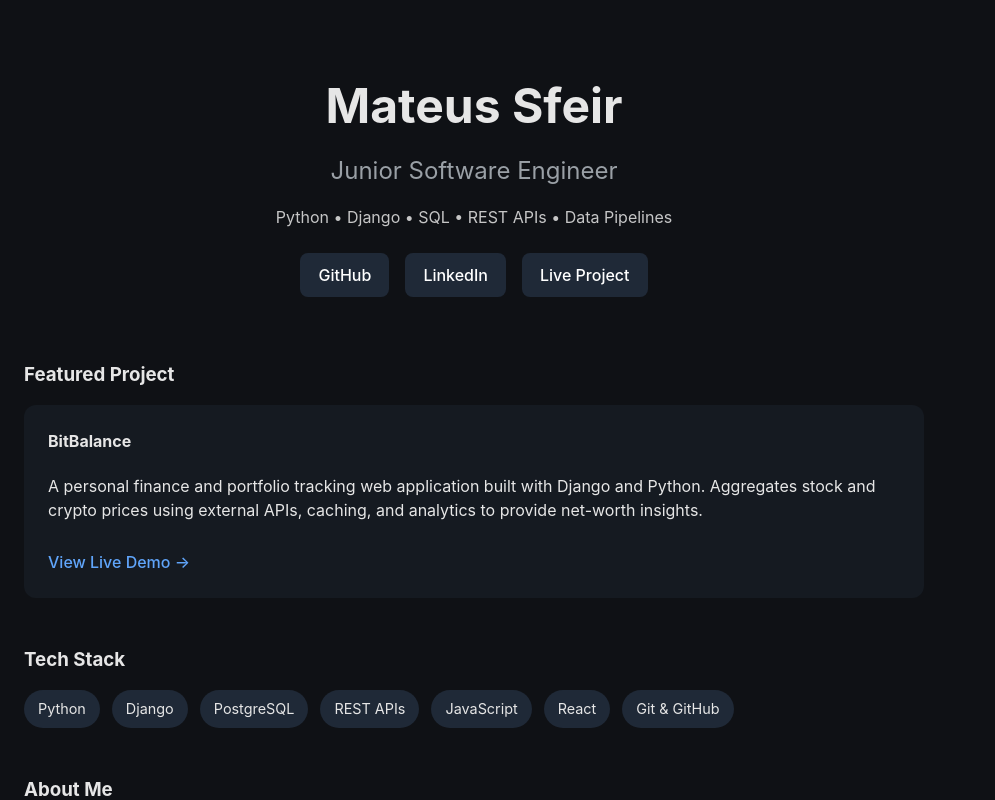
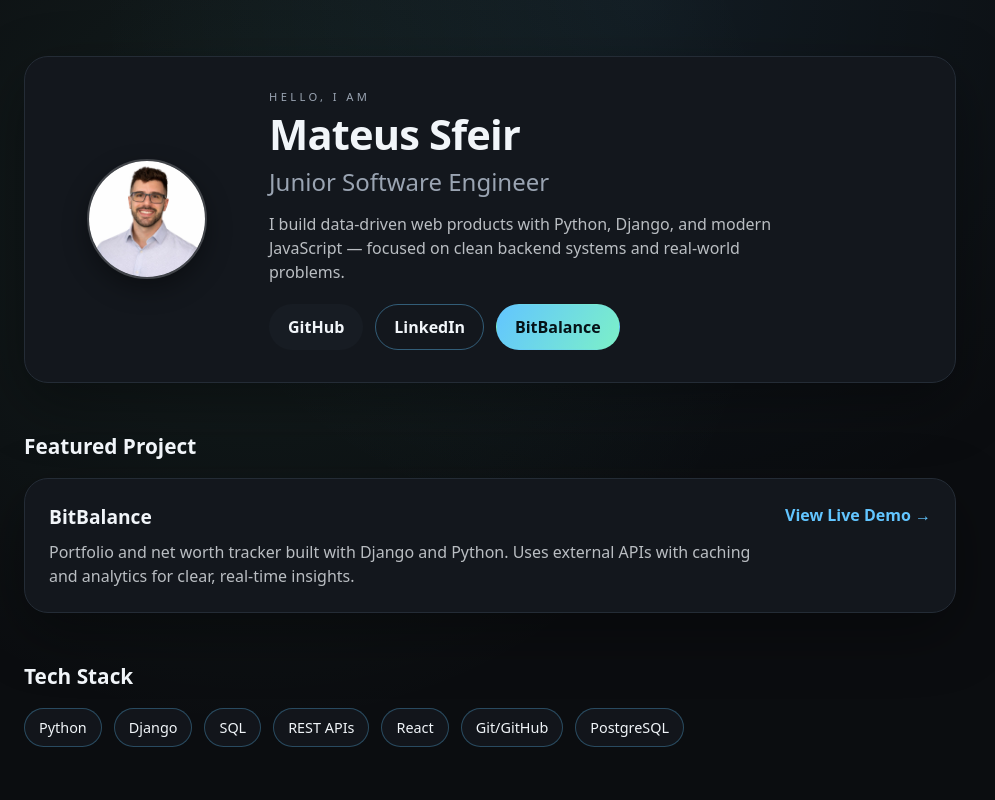
Before and after one commit to mateussfeir/portfolio, a React (Vite) app: page / in a window 1280 px wide. Shown: the top 800 px of the page, without its empty margins (0-995 px from the left). Built offline with nearby package versions, Linux system fonts and the light colour scheme.

Commit message:
Update portfolio landing page

```diff
--- a/src/App.css
+++ b/src/App.css
@@ -1,114 +1,223 @@
-/* Global */
+:root {
+  color-scheme: dark;
+  --bg: #0b0d10;
+  --surface: #13171d;
+  --surface-strong: #171c23;
+  --border: #242c36;
+  --text: #f1f5f9;
+  --muted: #9aa4b2;
+  --accent: #62c5ff;
+  --accent-strong: #7cf0c8;
+  --shadow: 0 20px 60px rgba(0, 0, 0, 0.35);
+}
+
+* {
+  box-sizing: border-box;
+}
+
 body {
   margin: 0;
-  font-family: Inter, system-ui, -apple-system, BlinkMacSystemFont, sans-serif;
-  background: #0f1115;
-  color: #e6e6e6;
+  font-family: "Space Grotesk", "IBM Plex Sans", system-ui, sans-serif;
+  background:
+    radial-gradient(circle at top, rgba(98, 197, 255, 0.08), transparent 45%),
+    radial-gradient(circle at 20% 20%, rgba(124, 240, 200, 0.08), transparent 40%),
+    var(--bg);
+  color: var(--text);
 }
 
-/* Layout */
-.container {
-  max-width: 900px;
-  margin: 0 auto;
-  padding: 48px 24px;
+#root {
+  min-height: 100vh;
 }
 
-/* Hero */
-.hero {
-  text-align: center;
-  margin-bottom: 64px;
+.page {
+  max-width: 980px;
+  margin: 0 auto;
+  padding: 56px 24px 40px;
 }
 
-.hero h1 {
-  font-size: 3rem;
-  margin-bottom: 8px;
+.card {
+  background: var(--surface);
+  border: 1px solid var(--border);
+  border-radius: 24px;
+  box-shadow: var(--shadow);
 }
 
-.hero h2 {
-  font-weight: 400;
-  color: #9aa0a6;
-  margin-bottom: 12px;
+.hero {
+  display: grid;
+  grid-template-columns: 180px 1fr;
+  gap: 32px;
+  padding: 32px;
+  align-items: center;
+}
+
+.hero-media {
+  display: flex;
+  justify-content: center;
+}
+
+.avatar {
+  width: 120px;
+  height: 120px;
+  border-radius: 999px;
+  object-fit: cover;
+  border: 2px solid rgba(255, 255, 255, 0.2);
+  box-shadow: 0 10px 25px rgba(0, 0, 0, 0.35);
+}
+
+.hero-content h1 {
+  margin: 6px 0 6px;
+  font-size: 2.6rem;
+  letter-spacing: -0.02em;
+}
+
+.hero-content h2 {
+  margin: 0 0 12px;
+  font-weight: 500;
+  color: var(--muted);
+}
+
+.eyebrow {
+  text-transform: uppercase;
+  letter-spacing: 0.3em;
+  font-size: 0.7rem;
+  color: var(--muted);
+  margin: 0;
 }
 
 .subtitle {
-  font-size: 1rem;
-  opacity: 0.85;
+  margin: 0 0 20px;
+  color: rgba(241, 245, 249, 0.75);
+  max-width: 520px;
 }
 
-/* Buttons */
-.buttons {
-  margin-top: 24px;
+.button-row {
   display: flex;
-  justify-content: center;
-  gap: 16px;
   flex-wrap: wrap;
+  gap: 12px;
 }
 
-.buttons a {
+.button {
+  display: inline-flex;
+  align-items: center;
+  justify-content: center;
   padding: 10px 18px;
-  border-radius: 8px;
-  background: #1f2937;
-  color: #ffffff;
+  border-radius: 999px;
+  border: 1px solid transparent;
+  background: var(--surface-strong);
+  color: var(--text);
   text-decoration: none;
-  font-weight: 500;
-  transition: background 0.2s ease;
+  font-weight: 600;
+  transition: transform 0.2s ease, border 0.2s ease, background 0.2s ease;
 }
 
-.buttons a:hover {
-  background: #374151;
+.button:hover {
+  transform: translateY(-1px);
+  border-color: rgba(98, 197, 255, 0.5);
+  background: #1c232c;
 }
 
-/* Sections */
-section {
-  margin-bottom: 48px;
+.button.highlight {
+  background: linear-gradient(120deg, var(--accent), var(--accent-strong));
+  color: #051217;
 }
 
-section h3 {
-  margin-bottom: 16px;
+.button.highlight:hover {
+  border-color: rgba(124, 240, 200, 0.8);
+  background: linear-gradient(120deg, #7cdcff, #95f5d0);
 }
 
-/* Card */
-.card {
-  background: #151a21;
-  padding: 24px;
-  border-radius: 12px;
+.button.ghost {
+  background: transparent;
+  border-color: rgba(98, 197, 255, 0.4);
 }
 
-.card h4 {
-  margin-top: 0;
+.section {
+  margin-top: 48px;
+}
+
+.section-title {
+  margin: 0 0 16px;
+  font-size: 1.3rem;
+}
+
+.project-card {
+  padding: 24px;
+  display: flex;
+  align-items: flex-start;
+  justify-content: space-between;
+  gap: 16px;
+}
+
+.project-card h4 {
+  margin: 0 0 8px;
+  font-size: 1.2rem;
+}
+
+.project-card p {
+  margin: 0;
+  color: rgba(241, 245, 249, 0.75);
 }
 
 .link {
-  display: inline-block;
-  margin-top: 12px;
-  color: #60a5fa;
+  color: var(--accent);
   text-decoration: none;
+  font-weight: 600;
+  white-space: nowrap;
 }
 
 .link:hover {
   text-decoration: underline;
 }
 
-/* Skills */
-.skills {
+.pill-row {
   display: flex;
   flex-wrap: wrap;
   gap: 12px;
-  list-style: none;
-  padding: 0;
+}
+
+.pill {
+  padding: 8px 14px;
+  border-radius: 999px;
+  border: 1px solid rgba(98, 197, 255, 0.3);
+  color: var(--text);
+  background: rgba(19, 23, 29, 0.9);
+  font-size: 0.9rem;
+}
+
+.about {
+  max-width: 720px;
+  color: rgba(241, 245, 249, 0.75);
   margin: 0;
 }
 
-.skills li {
-  background: #1f2937;
-  padding: 8px 14px;
-  border-radius: 999px;
-  font-size: 0.9rem;
+.footer {
+  margin-top: 56px;
+  text-align: center;
+  color: var(--muted);
 }
 
-/* Footer */
-footer {
-  text-align: center;
-  opacity: 0.6;
-  margin-top: 64px;
+@media (max-width: 768px) {
+  .hero {
+    grid-template-columns: 1fr;
+    text-align: center;
+  }
+
+  .hero-content {
+    display: flex;
+    flex-direction: column;
+    align-items: center;
+  }
+
+  .subtitle {
+    max-width: none;
+  }
+
+  .project-card {
+    flex-direction: column;
+    align-items: flex-start;
+  }
+
+  .button-row {
+    justify-content: center;
+  }
 }
--- a/src/App.jsx
+++ b/src/App.jsx
@@ -1,88 +1,99 @@
 import "./App.css";
+
+const Button = ({ href, children, variant = "default" }) => (
+  <a
+    className={`button ${variant}`}
+    href={href}
+    target="_blank"
+    rel="noreferrer"
+  >
+    {children}
+  </a>
+);
+
+const Pill = ({ children }) => <span className="pill">{children}</span>;
+
+const Section = ({ title, children }) => (
+  <section className="section">
+    <h3 className="section-title">{title}</h3>
+    {children}
+  </section>
+);
+
+const ProjectCard = ({ title, description, href, linkText }) => (
+  <article className="card project-card">
+    <div>
+      <h4>{title}</h4>
+      <p>{description}</p>
+    </div>
+    <a className="link" href={href} target="_blank" rel="noreferrer">
+      {linkText}
+    </a>
+  </article>
+);
 
 function App() {
   return (
-    <div className="container">
-      {/* HERO */}
-      <header className="hero">
-        <h1>Mateus Sfeir</h1>
-        <h2>Junior Software Engineer</h2>
-        <p className="subtitle">
-          Python • Django • SQL • REST APIs • Data Pipelines
-        </p>
-
-        <div className="buttons">
-          <a
-            href="https://github.com/mateussfeir"
-            target="_blank"
-            rel="noreferrer"
-          >
-            GitHub
-          </a>
-          <a
-            href="https://www.linkedin.com/"
-            target="_blank"
-            rel="noreferrer"
-          >
-            LinkedIn
-          </a>
-          <a
-            href="https://www.bitbalance.ca"
-            target="_blank"
-            rel="noreferrer"
-          >
-            Live Project
-          </a>
+    <div className="page">
+      <header className="hero card">
+        <div className="hero-media">
+          <img
+            src="/mateus.jpeg"
+            alt="Mateus Sfeir"
+            className="avatar"
+          />
+        </div>
+        <div className="hero-content">
+          <p className="eyebrow">Hello, I am</p>
+          <h1>Mateus Sfeir</h1>
+          <h2>Junior Software Engineer</h2>
+          <p className="subtitle">
+            I build data-driven web products with Python, Django, and modern
+            JavaScript — focused on clean backend systems and real-world
+            problems.
+          </p>
+          <div className="button-row">
+            <Button href="https://github.com/mateussfeir">GitHub</Button>
+            <Button href="https://www.linkedin.com/in/REPLACE_ME/" variant="ghost">
+              LinkedIn
+            </Button>
+            <Button href="https://www.bitbalance.ca" variant="highlight">
+              BitBalance
+            </Button>
+          </div>
         </div>
       </header>
 
-      {/* PROJECT */}
-      <section>
-        <h3>Featured Project</h3>
-        <div className="card">
-          <h4>BitBalance</h4>
-          <p>
-            A personal finance and portfolio tracking web application built with
-            Django and Python. Aggregates stock and crypto prices using external
-            APIs, caching, and analytics to provide net-worth insights.
-          </p>
-          <a
-            href="https://www.bitbalance.ca"
-            target="_blank"
-            rel="noreferrer"
-            className="link"
-          >
-            View Live Demo →
-          </a>
+      <Section title="Featured Project">
+        <ProjectCard
+          title="BitBalance"
+          description="Portfolio and net worth tracker built with Django and Python. Uses external APIs with caching and analytics for clear, real-time insights."
+          href="https://www.bitbalance.ca"
+          linkText="View Live Demo →"
+        />
+      </Section>
+
+      <Section title="Tech Stack">
+        <div className="pill-row">
+          <Pill>Python</Pill>
+          <Pill>Django</Pill>
+          <Pill>SQL</Pill>
+          <Pill>REST APIs</Pill>
+          <Pill>React</Pill>
+          <Pill>Git/GitHub</Pill>
+          <Pill>PostgreSQL</Pill>
         </div>
-      </section>
+      </Section>
 
-      {/* SKILLS */}
-      <section>
-        <h3>Tech Stack</h3>
-        <ul className="skills">
-          <li>Python</li>
-          <li>Django</li>
-          <li>PostgreSQL</li>
-          <li>REST APIs</li>
-          <li>JavaScript</li>
-          <li>React</li>
-          <li>Git & GitHub</li>
-        </ul>
-      </section>
+      <Section title="About Me">
+        <p className="about">
+          I am a Toronto-based software engineer focused on backend systems and
+          fintech products. I enjoy turning complex data into tools people can
+          trust and use every day.
+        </p>
+      </Section>
 
-      {/* ABOUT */}
-      <section>
-        <h3>About Me</h3>
-        <p>
-          International student based in Toronto, graduating in April 2026.
-          Strong interest in backend development, data-driven systems, and
-          fintech products.
-        </p>
-      </section>
-
-      {/* FOOTER */}
-      <footer>
+      <footer className="footer">
         <p>© {new Date().getFullYear()} Mateus Sfeir</p>
       </footer>
     </div>
```
Also changed, not shown: public/mateus.jpeg (added).
